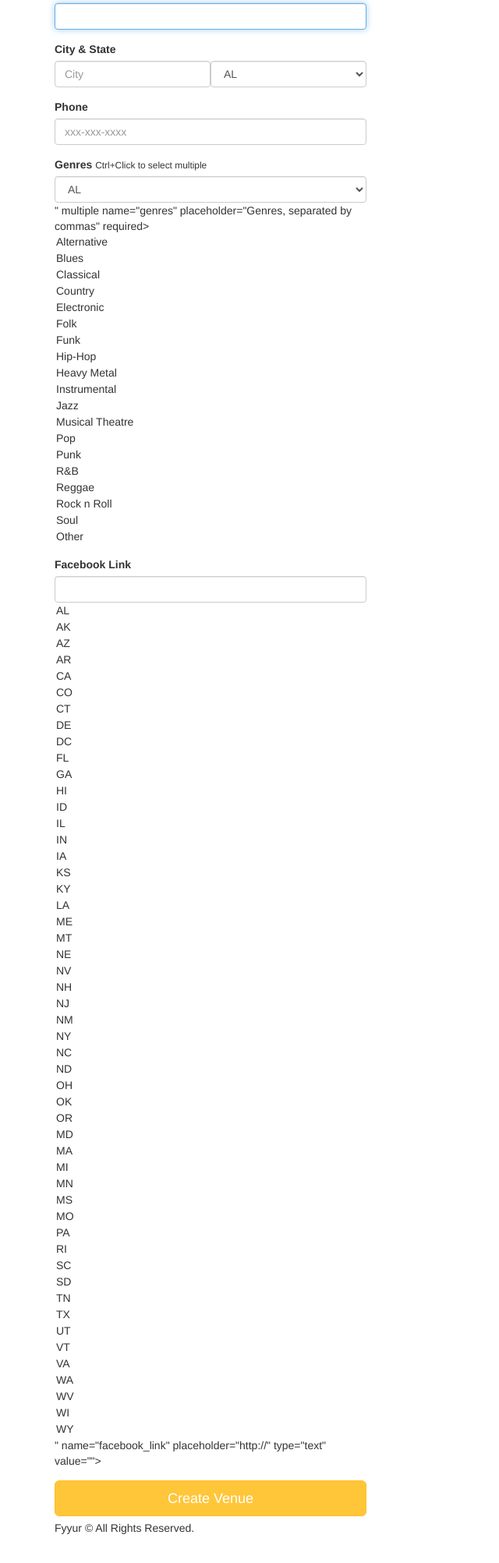
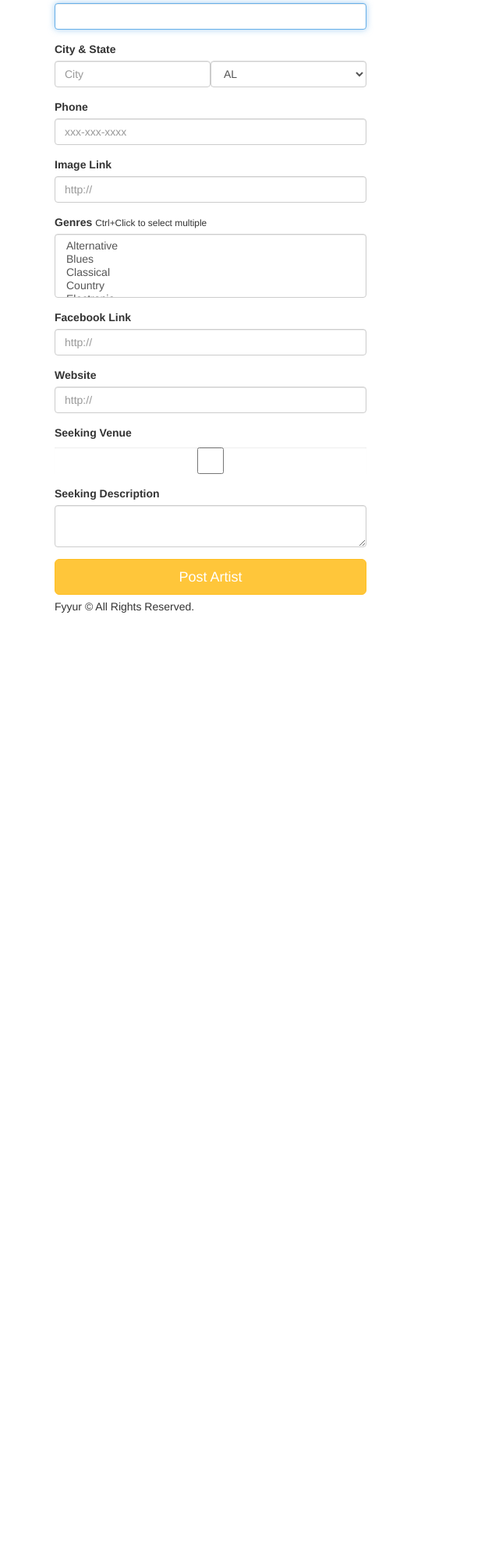
Before and after one commit to dolugen/FSND-course-projects, a Flask app: page /artists/create in a window 1280 px wide. Shown: the part 157-2162 px from the top of the page at 78% size, without its empty margins (0-640 px from the left). After the commit the page ends 943 px from the top, so only its background shows below. Run offline with Flask 2, Linux system fonts and the light colour scheme; some libraries are stand-ins or nearby versions.

Commit message:
missing artist fields, artist add edit pages

```diff
--- a/01_fyuur/starter_code/app.py
+++ b/01_fyuur/starter_code/app.py
@@ -53,8 +53,9 @@ class Artist(db.Model):
     genres = db.Column(db.String(120))
     image_link = db.Column(db.String(500))
     facebook_link = db.Column(db.String(120))
-
-    # TODO: implement any missing fields, as a database migration using Flask-Migrate
+    website = db.Column(db.String(120))
+    seeking_venue = db.Column(db.Boolean)
+    seeking_description = db.Column(db.String(500))
 
 # TODO Implement Show and Artist models, and complete all model relationships and properties, as a database migration.
 
@@ -243,18 +244,8 @@ def delete_venue(venue_id):
 #  ----------------------------------------------------------------
 @app.route('/artists')
 def artists():
-  # TODO: replace with real data returned from querying the database
-  data=[{
-    "id": 4,
-    "name": "Guns N Petals",
-  }, {
-    "id": 5,
-    "name": "Matt Quevedo",
-  }, {
-    "id": 6,
-    "name": "The Wild Sax Band",
-  }]
-  return render_template('pages/artists.html', artists=data)
+  artists = Artist.query.all()
+  return render_template('pages/artists.html', artists=artists)
 
 @app.route('/artists/search', methods=['POST'])
 def search_artists():
@@ -273,107 +264,35 @@ def search_artists():
 
 @app.route('/artists/<int:artist_id>')
 def show_artist(artist_id):
-  # shows the venue page with the given venue_id
-  # TODO: replace with real venue data from the venues table, using venue_id
-  data1={
-    "id": 4,
-    "name": "Guns N Petals",
-    "genres": ["Rock n Roll"],
-    "city": "San Francisco",
-    "state": "CA",
-    "phone": "326-123-5000",
-    "website": "https://www.gunsnpetalsband.com",
-    "facebook_link": "https://www.facebook.com/GunsNPetals",
-    "seeking_venue": True,
-    "seeking_description": "Looking for shows to perform at in the San Francisco Bay Area!",
-    "image_link": "https://images.unsplash.com/photo-1549213783-8284d0336c4f?ixlib=rb-1.2.1&ixid=eyJhcHBfaWQiOjEyMDd9&auto=format&fit=crop&w=300&q=80",
-    "past_shows": [{
-      "venue_id": 1,
-      "venue_name": "The Musical Hop",
-      "venue_image_link": "https://images.unsplash.com/photo-1543900694-133f37abaaa5?ixlib=rb-1.2.1&ixid=eyJhcHBfaWQiOjEyMDd9&auto=format&fit=crop&w=400&q=60",
-      "start_time": "2019-05-21T21:30:00.000Z"
-    }],
-    "upcoming_shows": [],
-    "past_shows_count": 1,
-    "upcoming_shows_count": 0,
-  }
-  data2={
-    "id": 5,
-    "name": "Matt Quevedo",
-    "genres": ["Jazz"],
-    "city": "New York",
-    "state": "NY",
-    "phone": "300-400-5000",
-    "facebook_link": "https://www.facebook.com/mattquevedo923251523",
-    "seeking_venue": False,
-    "image_link": "https://images.unsplash.com/photo-1495223153807-b916f75de8c5?ixlib=rb-1.2.1&ixid=eyJhcHBfaWQiOjEyMDd9&auto=format&fit=crop&w=334&q=80",
-    "past_shows": [{
-      "venue_id": 3,
-      "venue_name": "Park Square Live Music & Coffee",
-      "venue_image_link": "https://images.unsplash.com/photo-1485686531765-ba63b07845a7?ixlib=rb-1.2.1&ixid=eyJhcHBfaWQiOjEyMDd9&auto=format&fit=crop&w=747&q=80",
-      "start_time": "2019-06-15T23:00:00.000Z"
-    }],
-    "upcoming_shows": [],
-    "past_shows_count": 1,
-    "upcoming_shows_count": 0,
-  }
-  data3={
-    "id": 6,
-    "name": "The Wild Sax Band",
-    "genres": ["Jazz", "Classical"],
-    "city": "San Francisco",
-    "state": "CA",
-    "phone": "432-325-5432",
-    "seeking_venue": False,
-    "image_link": "https://images.unsplash.com/photo-1558369981-f9ca78462e61?ixlib=rb-1.2.1&ixid=eyJhcHBfaWQiOjEyMDd9&auto=format&fit=crop&w=794&q=80",
-    "past_shows": [],
-    "upcoming_shows": [{
-      "venue_id": 3,
-      "venue_name": "Park Square Live Music & Coffee",
-      "venue_image_link": "https://images.unsplash.com/photo-1485686531765-ba63b07845a7?ixlib=rb-1.2.1&ixid=eyJhcHBfaWQiOjEyMDd9&auto=format&fit=crop&w=747&q=80",
-      "start_time": "2035-04-01T20:00:00.000Z"
-    }, {
-      "venue_id": 3,
-      "venue_name": "Park Square Live Music & Coffee",
-      "venue_image_link": "https://images.unsplash.com/photo-1485686531765-ba63b07845a7?ixlib=rb-1.2.1&ixid=eyJhcHBfaWQiOjEyMDd9&auto=format&fit=crop&w=747&q=80",
-      "start_time": "2035-04-08T20:00:00.000Z"
-    }, {
-      "venue_id": 3,
-      "venue_name": "Park Square Live Music & Coffee",
-      "venue_image_link": "https://images.unsplash.com/photo-1485686531765-ba63b07845a7?ixlib=rb-1.2.1&ixid=eyJhcHBfaWQiOjEyMDd9&auto=format&fit=crop&w=747&q=80",
-      "start_time": "2035-04-15T20:00:00.000Z"
-    }],
-    "past_shows_count": 0,
-    "upcoming_shows_count": 3,
-  }
-  data = list(filter(lambda d: d['id'] == artist_id, [data1, data2, data3]))[0]
-  return render_template('pages/show_artist.html', artist=data)
+  artist = Artist.query.get(artist_id)
+  return render_template('pages/show_artist.html', artist=artist)
 
 #  Update
 #  ----------------------------------------------------------------
 @app.route('/artists/<int:artist_id>/edit', methods=['GET'])
 def edit_artist(artist_id):
-  form = ArtistForm()
-  artist={
-    "id": 4,
-    "name": "Guns N Petals",
-    "genres": ["Rock n Roll"],
-    "city": "San Francisco",
-    "state": "CA",
-    "phone": "326-123-5000",
-    "website": "https://www.gunsnpetalsband.com",
-    "facebook_link": "https://www.facebook.com/GunsNPetals",
-    "seeking_venue": True,
-    "seeking_description": "Looking for shows to perform at in the San Francisco Bay Area!",
-    "image_link": "https://images.unsplash.com/photo-1549213783-8284d0336c4f?ixlib=rb-1.2.1&ixid=eyJhcHBfaWQiOjEyMDd9&auto=format&fit=crop&w=300&q=80"
-  }
-  # TODO: populate form with fields from artist with ID <artist_id>
+  artist = Artist.query.get(artist_id)
+  form = ArtistForm(
+    name=artist.name,
+    city=artist.city,
+    state=artist.state,
+    phone=artist.phone,
+    genres=artist.genres,
+    image_link=artist.image_link,
+    facebook_link=artist.facebook_link,
+    website=artist.website,
+    seeking_venue=artist.seeking_venue,
+    seeking_description=artist.seeking_description
+  )
   return render_template('forms/edit_artist.html', form=form, artist=artist)
 
 @app.route('/artists/<int:artist_id>/edit', methods=['POST'])
 def edit_artist_submission(artist_id):
-  # TODO: take values from the form submitted, and update existing
-  # artist record with ID <artist_id> using the new attributes
+  form = ArtistForm()
+  artist = Artist.query.get(artist_id)
+  form.populate_obj(artist)
+  db.session.commit()
+  db.session.close()
 
   return redirect(url_for('show_artist', artist_id=artist_id))
 
@@ -413,14 +332,19 @@ def create_artist_form():
 
 @app.route('/artists/create', methods=['POST'])
 def create_artist_submission():
-  # called upon submitting the new artist listing form
-  # TODO: insert form data as a new Venue record in the db, instead
-  # TODO: modify data to be the data object returned from db insertion
+  form = ArtistForm()
+  try:
+    artist = Artist()
+    form.populate_obj(artist)
+    db.session.add(artist)
+    db.session.commit()
+    flash('Artist was successfully listed!')
+  except:
+    db.session.rollback()
+    flash('An error occurred. Artist could not be listed.')
+  finally:
+    db.session.close()
 
-  # on successful db insert, flash success
-  flash('Artist ' + request.form['name'] + ' was successfully listed!')
-  # TODO: on unsuccessful db insert, flash an error instead.
-  # e.g., flash('An error occurred. Artist ' + data.name + ' could not be listed.')
   return render_template('pages/home.html')
 
 
--- a/01_fyuur/starter_code/forms.py
+++ b/01_fyuur/starter_code/forms.py
@@ -1,6 +1,7 @@
 from datetime import datetime
 from flask_wtf import Form
-from wtforms import StringField, SelectField, SelectMultipleField, DateTimeField
+from wtforms import StringField, SelectField, SelectMultipleField, DateTimeField, BooleanField, TextAreaField
+from wtforms.fields.html5 import URLField
 from wtforms.validators import DataRequired, AnyOf, URL
 
 class ShowForm(Form):
@@ -184,7 +185,7 @@ class ArtistForm(Form):
         # TODO implement validation logic for state
         'phone'
     )
-    image_link = StringField(
+    image_link = URLField(
         'image_link'
     )
     genres = SelectMultipleField(
@@ -217,4 +218,8 @@ class ArtistForm(Form):
         'facebook_link', validators=[URL()]
     )
 
+    website = URLField('website')
+    seeking_venue = BooleanField('seeking_venue')
+    seeking_description = TextAreaField('seeking_description')
+
 # TODO IMPLEMENT NEW ARTIST FORM AND NEW SHOW FORM
--- a/01_fyuur/starter_code/templates/forms/new_artist.html
+++ b/01_fyuur/starter_code/templates/forms/new_artist.html
@@ -22,17 +22,33 @@
       <div class="form-group">
           <label for="phone">Phone</label>
           {{ form.phone(class_ = 'form-control', placeholder='xxx-xxx-xxxx', autofocus = true) }}
-        </div>
+      </div>
+      <div class="form-group">
+          <label for="image_link">Image Link</label>
+          {{ form.image_link(class_ = 'form-control', placeholder='http://',  autofocus = true) }}
+      </div>
       <div class="form-group">
         <label for="genres">Genres</label>
         <small>Ctrl+Click to select multiple</small>
-        {{ form.genres(class_ = 'form-control', placeholder='Genres, separated by commas', id=form.state, autofocus = true) }}
+        {{ form.genres(class_ = 'form-control', placeholder='Genres, separated by commas', autofocus = true) }}
       </div>
       <div class="form-group">
-          <label for="genres">Facebook Link</label>
-          {{ form.facebook_link(class_ = 'form-control', placeholder='http://', id=form.state, autofocus = true) }}
-        </div>
-      <input type="submit" value="Create Venue" class="btn btn-primary btn-lg btn-block">
+          <label for="facebook_link">Facebook Link</label>
+          {{ form.facebook_link(class_ = 'form-control', placeholder='http://', autofocus = true) }}
+      </div>
+      <div class="form-group">
+          <label for="website">Website</label>
+          {{ form.website(class_ = 'form-control', placeholder='http://', autofocus = true) }}
+      </div>
+      <div class="form-group">
+          <label for="seeking_venue">Seeking Venue</label>
+          {{ form.seeking_venue(class_ = 'form-control', autofocus = true) }}
+      </div>
+      <div class="form-group">
+          <label for="seeking_description">Seeking Description</label>
+          {{ form.seeking_description(class_ = 'form-control', autofocus = true) }}
+      </div>
+      <input type="submit" value="Post Artist" class="btn btn-primary btn-lg btn-block">
     </form>
   </div>
 {% endblock %}
--- a/01_fyuur/starter_code/templates/pages/show_artist.html
+++ b/01_fyuur/starter_code/templates/pages/show_artist.html
@@ -40,7 +40,7 @@
 		{% endif %}
 	</div>
 	<div class="col-sm-6">
-		<img src="{{ artist.image_link }}" alt="Venue Image" />
+		<img src="{{ artist.image_link }}" alt="Artist Image" />
 	</div>
 </div>
 <section>
```
Also changed, not shown: 01_fyuur/starter_code/migrations/versions/3a8608bd03f2_add_missing_artist_fields.py (added, +32 -0 lines), 01_fyuur/starter_code/static/js/script.js (+36 -0 lines), 01_fyuur/starter_code/templates/forms/edit_artist.html (+18 -2 lines).
